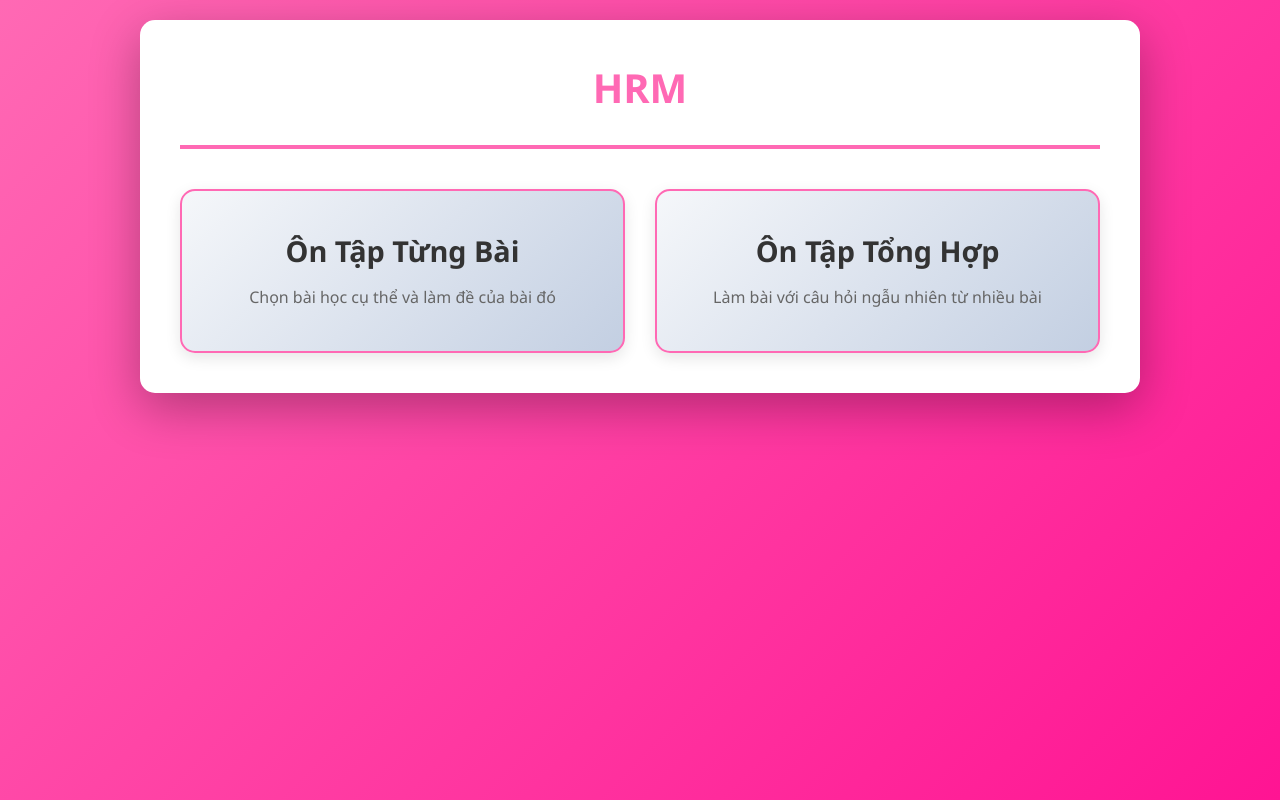
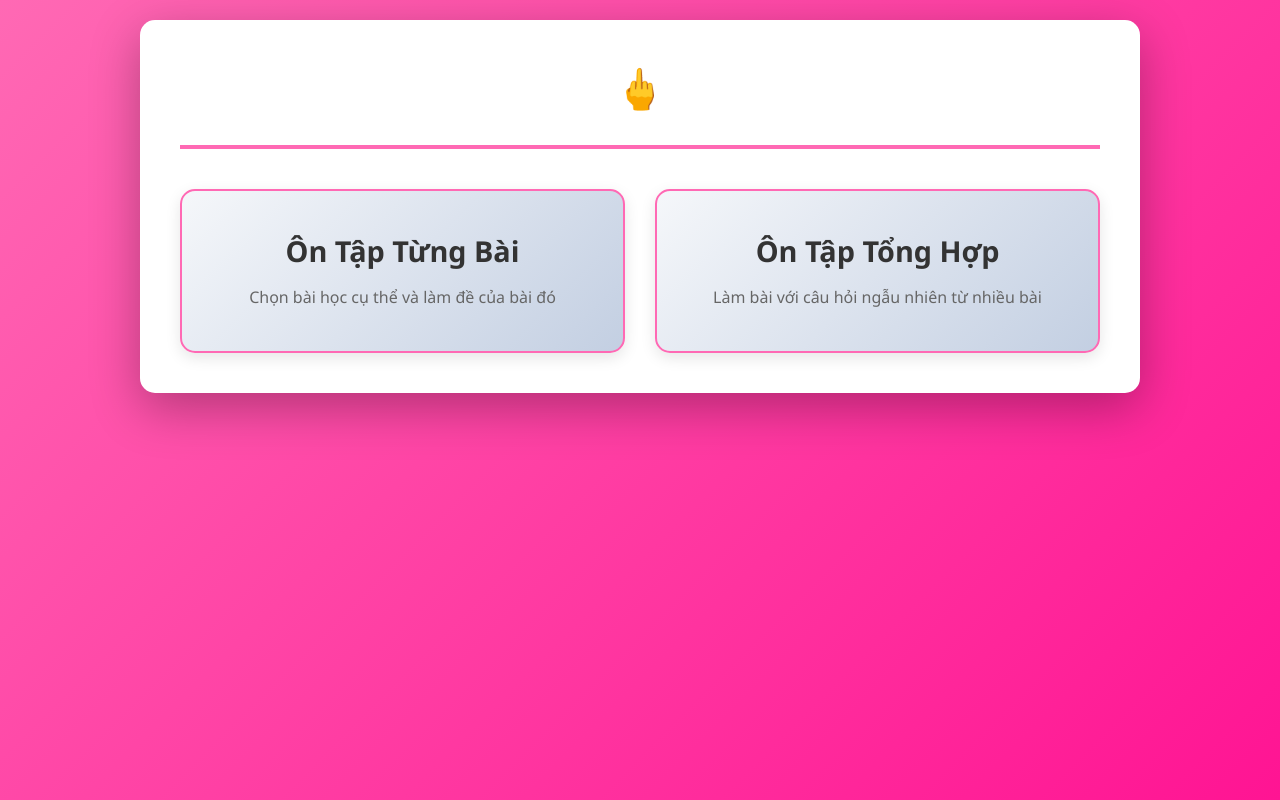
Before and after one commit to tuanphongnguyen084/app-for-unhi, a plain HTML site: page hrm-app/index.html in a window 1280 px wide. Drawn offline with Linux system fonts and the light colour scheme.

Commit message:
Replace header with middle finger emoji 🖕

```diff
--- a/hrm-app/index.html
+++ b/hrm-app/index.html
@@ -552,7 +552,7 @@
 <body>
     <div class="container">
         <header>
-            <h1>HRM</h1>
+            <h1>🖕</h1>
         </header>
 
         <!-- Home Screen -->
```
Also changed, not shown: index.html (+1 -1 lines).
